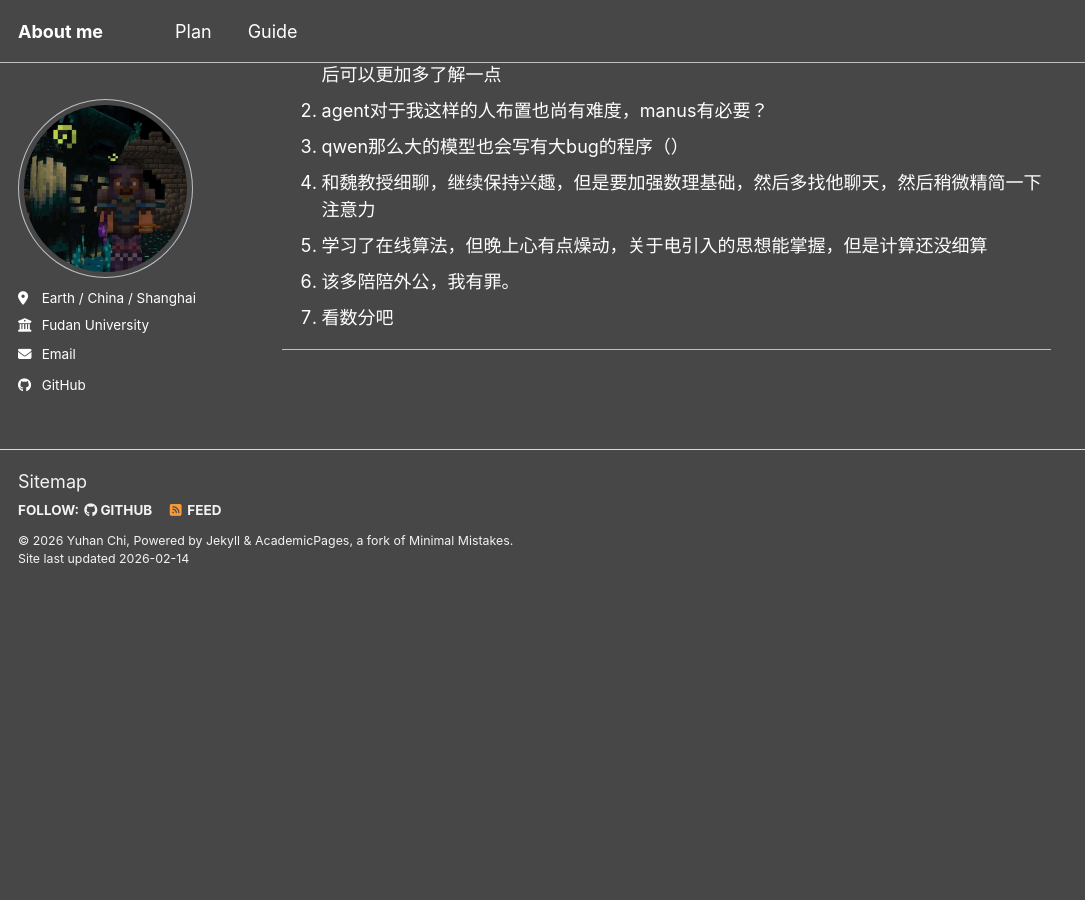
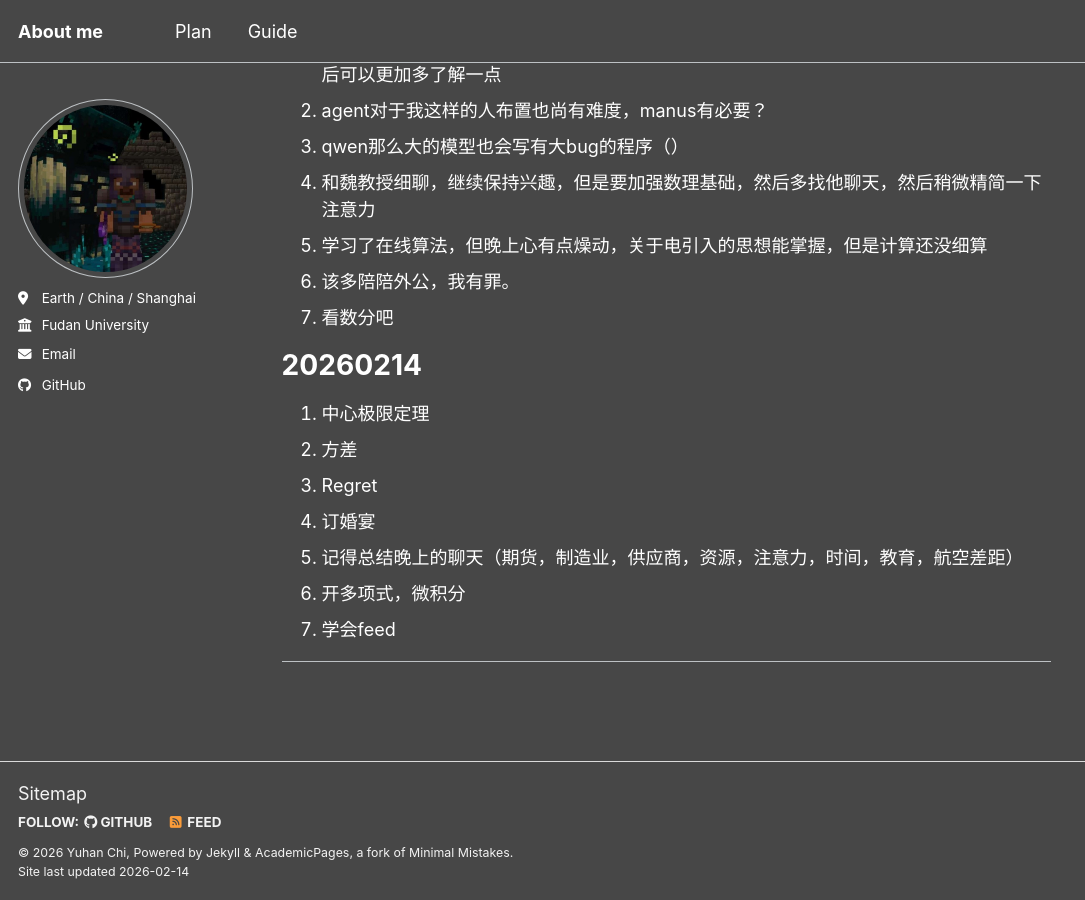
Before and after one commit to Chi-Shan0707/Chi-Shan0707.github.io, a Jekyll site: the page built from _pages/review.md, in a window 1280 px wide and 900 px high, scrolled down 9608 px. Shown: the whole window, without its empty margins (0-1085 px from the left). Built offline with Jekyll 4.4.1, drawn with Linux system fonts in a browser that asks for light colours; a script bundle is joined from its source files by our own code; library files that are not in the unit come from our copies; before the commit the page ends 10195 px from its top, so only the background shows below that.

Commit message:
review: 20260215

```diff
--- a/_pages/review.md
+++ b/_pages/review.md
@@ -291,4 +291,14 @@ redirect_from:
 6. 该多陪陪外公，我有罪。
 7. 看数分吧
 
+
+# 20260214
+1. 中心极限定理
+2. 方差
+3. Regret
+4. 订婚宴
+5. 记得总结晚上的聊天（期货，制造业，供应商，资源，注意力，时间，教育，航空差距）
+6. 开多项式，微积分
+7. 学会feed
+
 ---
```
